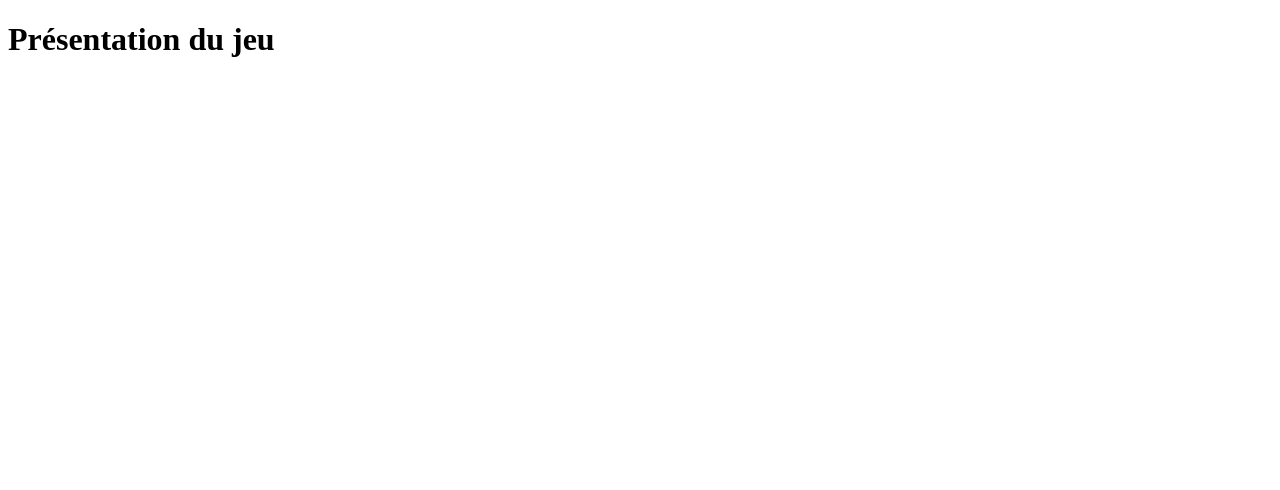
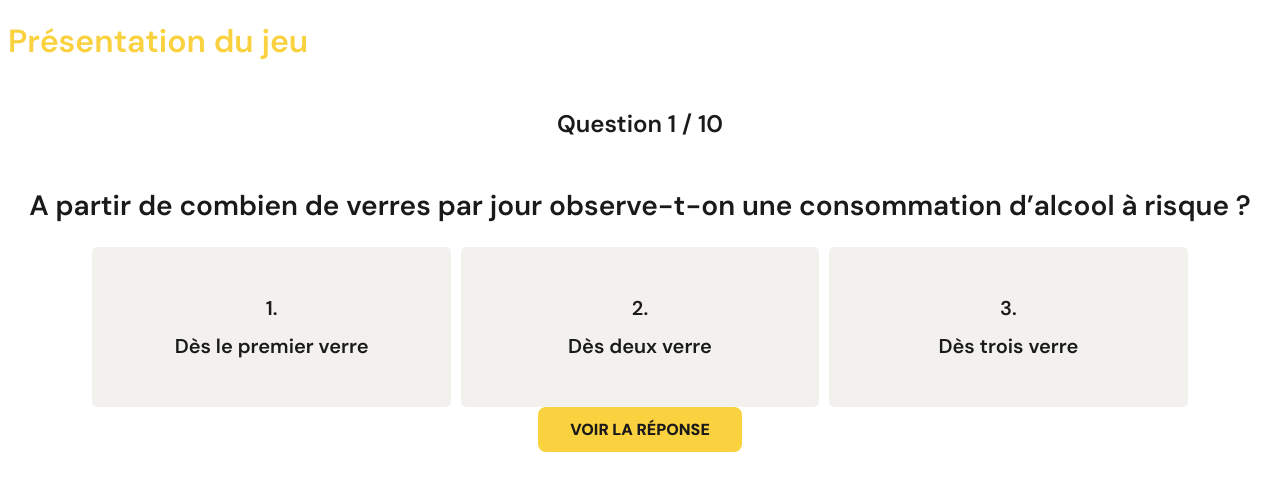
Before and after one commit to AurelianeD/dose-ta-dose, a SvelteKit app: page /gamePresentation in a window 1280 px wide. Shown: the top 490 px of the page. Built offline with nearby package versions, Linux system fonts and the light colour scheme.

Commit message:
WIP quiz

```diff
--- a/src/lib/components/MainButton.svelte
+++ b/src/lib/components/MainButton.svelte
@@ -1,9 +1,10 @@
 <script lang="ts">
     import '$lib/styles/fonts.css'
     export let buttonSize: 'small' | 'big' = 'small'
+    export let onClick: () => void;
 </script>
 
-<button class={`main-button-${buttonSize} container main-button`}>
+<button class={`main-button-${buttonSize} container main-button`} on:click={onClick}>
     <slot />
 </button>
 
--- /dev/null
+++ b/src/lib/components/Quiz.svelte
@@ -0,0 +1,46 @@
+<script lang="ts">
+    import {quizData} from "$lib/data/quiz";
+    import QuizButton from "$lib/components/QuizButton.svelte";
+    import MainButton from "$lib/components/MainButton.svelte";
+    export let questionNumber: number;
+    export let onChangeQuestion: () => void;
+
+    let showAnswer = false;
+
+    $: data = quizData[questionNumber];
+
+
+</script>
+
+<div class="container">
+    <h3>Question {data.index} / 10</h3>
+    <h2>{data.question}</h2>
+    <div class="choicesContainer">
+        {#each data.choices as choice, index}
+            <QuizButton answer={choice.text} letter={index + 1} />
+        {/each}
+    </div>
+    {#if !showAnswer}
+        <MainButton onClick={() => showAnswer = true}>Voir la réponse</MainButton>
+    {:else}
+        <h3>Réponse</h3>
+        <h2>{data.answer}</h2>
+        <MainButton onClick={() => {
+            showAnswer = false
+            onChangeQuestion()
+        }}>Question suivante</MainButton>
+    {/if}
+</div>
+
+<style>
+    .container{
+        display: flex;
+        flex-direction: column;
+        align-items: center;
+        text-align: center;
+    }
+    .choicesContainer{
+        display: flex;
+        gap: 10px
+    }
+</style>
--- a/src/lib/styles/fonts.css
+++ b/src/lib/styles/fonts.css
@@ -14,6 +14,13 @@ h2 {
 	font-weight: 600;
 	color: var(--black);
 	font-size: 28px;
+}
+
+h3{
+	font-family: 'DM Sans', sans-serif;
+	font-weight: 600;
+	color: var(--black);
+	font-size: 24px;
 }
 
 p{
--- a/src/routes/gamePresentation/+page.svelte
+++ b/src/routes/gamePresentation/+page.svelte
@@ -1 +1,10 @@
+<script lang="ts">
+    import Quiz from "$lib/components/Quiz.svelte";
+
+    let questionNumber = 0;
+
+</script>
+
 <h1>Présentation du jeu</h1>
+
+<Quiz {questionNumber} onChangeQuestion={() => questionNumber = questionNumber + 1} />
```
